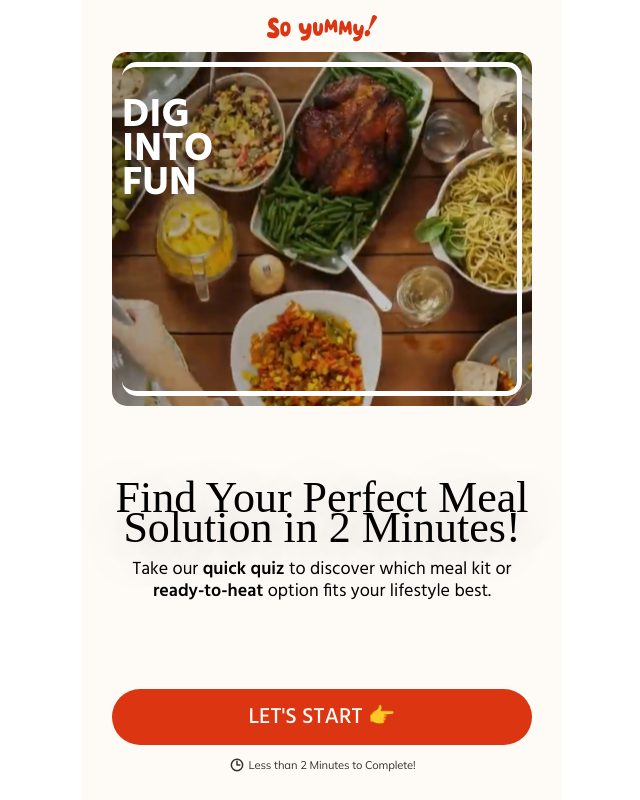
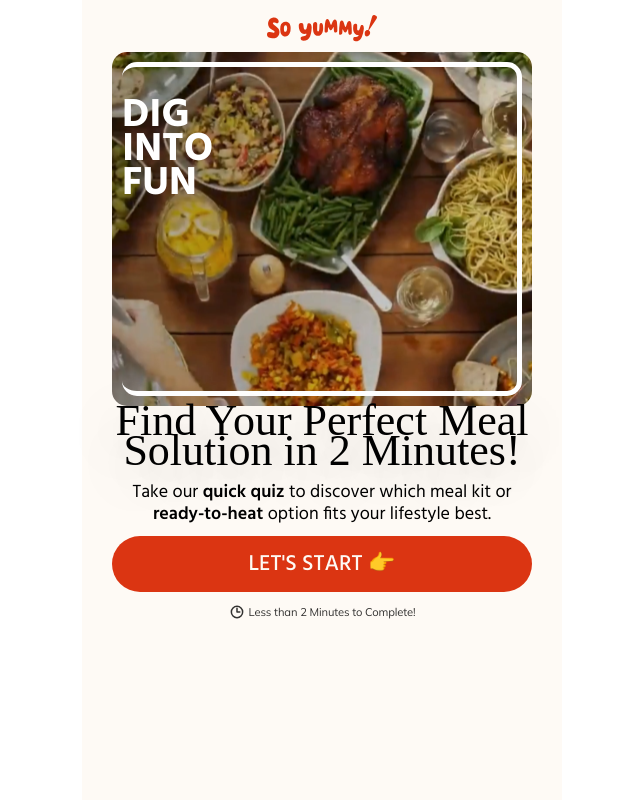
Before and after one commit to AbdulQudoosBrew/triviatemplate, a Next.js app: page / in a window 1280 px wide. Shown: the whole page, without its empty margins (318-958 px from the left). Built offline with nearby package versions, Linux system fonts and the light colour scheme; a web font is replaced by a local one.

Commit message:
fix: mainpage UI

```diff
--- a/src/components/shared/pageSection/homePageSection/HeroSection.tsx
+++ b/src/components/shared/pageSection/homePageSection/HeroSection.tsx
@@ -22,7 +22,6 @@ const HeroWrapper = styled.section`
   position: relative;
   border-radius: 15px;
   width: 100%;
-  flex: 1; /* Allows flexible height */
   display: flex;
   align-items: center;
   justify-content: center;
--- a/src/components/shared/pageSection/homePageSection/quizIntro.tsx
+++ b/src/components/shared/pageSection/homePageSection/quizIntro.tsx
@@ -24,7 +24,6 @@ export const QuizIntro = () => {
 
 const IntroWrapper = styled.section`
   width: 100%;
-  flex: 1; /* Allows it to take available space */
   display: flex;
   flex-direction: column;
   justify-content: center;
```
